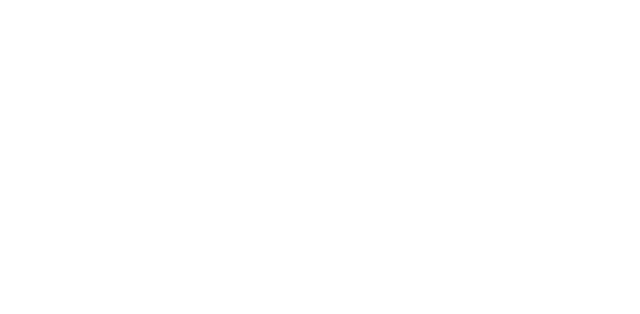
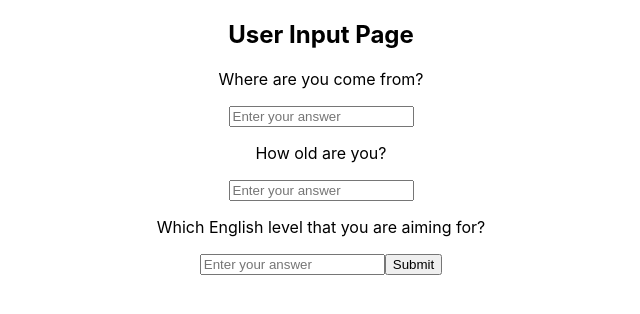
Before and after one commit to sanyamverma1/student-app, a React (Create React App) app in the folder frontend/: page /form in a window 1280 px wide. Before the commit this address had no page. Shown: the top 314 px of the page, without its empty margins (319-959 px from the left). Built offline with nearby package versions, Linux system fonts and the light colour scheme.

Commit message:
Login page completed

```diff
--- a/frontend/package.json
+++ b/frontend/package.json
@@ -9,6 +9,7 @@
     "@testing-library/user-event": "^13.5.0",
     "react": "^19.2.0",
     "react-dom": "^19.2.0",
+    "react-router-dom": "^7.9.4",
     "react-scripts": "5.0.1",
     "web-vitals": "^2.1.4"
   },
--- a/frontend/src/App.js
+++ b/frontend/src/App.js
@@ -1,19 +1,22 @@
 import React from "react";
 import { BrowserRouter as Router, Routes, Route } from "react-router-dom";
-import Login from "./components/Login.js";
-// import StudentForm from "./components/StudentForm";
+import "./App.css";
+import Login from "./components/Login";
+import StudentForm from "./components/StudentForm";
 // import AdminDashboard from "./components/AdminDashboard";
 // import "bootstrap/dist/css/bootstrap.min.css";
-import "./styles/login.css";
+// import "./styles/login.css";
 
 function App() {
   return (
     <Router>
-      <Routes>
-        <Route path="/" element={<Login />} />
-        {/* <Route path="/form" element={<StudentForm />} /> */}
-        {/* <Route path="/admin" element={<AdminDashboard />} /> */}
-      </Routes>
+      <div className="App">
+        <Routes>
+          <Route path="/" element={<Login />} />
+          <Route path="/form" element={<StudentForm />} />
+          {/* <Route path="/admin" element={<AdminDashboard />} /> */}
+        </Routes>
+      </div>
     </Router>
   );
 }
--- a/frontend/src/components/Login.js
+++ b/frontend/src/components/Login.js
@@ -1,56 +1,59 @@
-document.addEventListener('DOMContentLoaded', () => {
-  const form = document.getElementById('loginForm');
-  if (!form) return;
-  const errorEl = document.getElementById('error');
-  const submitBtn = document.getElementById('submitBtn');
-  const roleNote = document.getElementById('roleNote');
+import React, { useState } from 'react';
+import {useNavigate} from 'react-router-dom';
+import '../styles/login.css';
 
-  const updateRoleNote = () => {
-    const role = form.role?.value || 'user';
-    if (roleNote) roleNote.innerHTML = `Signing in as <strong>${role === 'admin' ? 'Admin' : 'User'}</strong>.`;
-  };
-  Array.from(form.role || []).forEach(r => r.addEventListener('change', updateRoleNote));
-  updateRoleNote();
+function Login() {
+    const [studentID, setEmail] = useState('');
+    const [password, setPassword] = useState('');
+    const [rememberMe, setRememberMe] = useState(false);
+    const [error, setError] = useState('');
+    const navigate = useNavigate();
 
-  form.addEventListener('submit', async (ev) => {
-    ev.preventDefault();
-    if (errorEl) errorEl.textContent = '';
-    if (submitBtn) submitBtn.disabled = true;
+    const handleSubmit = (e) => {
+        e.preventDefault();
+        alert(`StudentID: ${studentID}, Password: ${password}`);
+        // Dummy authentication logic
+        if (studentID === 'admin@gmail.com' && password === 'pass') {
+            setError('');
+            alert('Login successful!');
+            // Redirect to User Input page
+            navigate('/user-input');
+        } else {
+            setError('Invalid email or password');
+            alert('Invalid email or password');
+        }
+    }
+    return (
+        <div className="login-container">
+            <h2>Login</h2>
+            <form onSubmit={handleSubmit}>
+                <input
+                    type="studentID"
+                    placeholder="StudentID"
+                    value={studentID}
+                    onChange={e => setEmail(e.target.value)}
+                    required
+                />
+                <input
+                    type="password"
+                    placeholder="Password"
+                    value={password}
+                    onChange={e => setPassword(e.target.value)}
+                    required
+                />
+                <label>
+                    <input
+                        type="checkbox"
+                        checked={rememberMe}
+                        onChange={e => setRememberMe(e.target.checked)}
+                    />
+                    Remember me
+                </label>
+                <button type="submit">Login</button>
+                {error && <p className="error">{error}</p>}
+            </form>
+        </div>
+    )
+}
 
-    const payload = {
-      username: form.username?.value.trim() || '',
-      password: form.password?.value || '',
-      role: form.role?.value || 'user'
-    };
-
-    if (!payload.username || !payload.password) {
-      if (errorEl) errorEl.textContent = 'Username and password are required.';
-      if (submitBtn) submitBtn.disabled = false;
-      return;
-    }
-
-    try {
-      const res = await fetch('/api/login', {
-        method: 'POST',
-        headers: { 'Content-Type': 'application/json' },
-        body: JSON.stringify(payload)
-      });
-
-      if (!res.ok) {
-        const body = await res.json().catch(()=>({message:'Login failed'}));
-        if (errorEl) errorEl.textContent = body?.message || 'Invalid credentials.';
-        if (submitBtn) submitBtn.disabled = false;
-        return;
-      }
-
-      const data = await res.json();
-      if (data.token) localStorage.setItem('authToken', data.token);
-      const dest = (payload.role === 'admin') ? '/admin/dashboard' : '/user/dashboard';
-      window.location.href = data.redirect || dest;
-    } catch (err) {
-      if (errorEl) errorEl.textContent = 'Network error. Try again.';
-      if (submitBtn) submitBtn.disabled = false;
-      console.error(err);
-    }
-  });
-});
+export default Login;
--- a/frontend/src/components/StudentForm.js
+++ b/frontend/src/components/StudentForm.js
@@ -0,0 +1,52 @@
+import React, { useState } from "react";
+
+function StudentForm() {
+  const [inputValue, setInputValue] = useState("");
+
+  const handleChange = (e) => {
+    setInputValue(e.target.value);
+  };
+
+  const handleSubmit = (e) => {
+    e.preventDefault();
+    alert(`Input Value: ${inputValue}`);
+  };
+
+  return (
+    <div>
+      <h2>User Input Page</h2>
+      <p>Where are you come from?</p>
+      <form onSubmit={handleSubmit}>
+        <input
+          type="text"
+          placeholder="Enter your answer"
+          value={inputValue}
+          onChange={handleChange}
+          required
+        />
+        {/* <button type="submit">Submit</button> */}
+      </form>
+      <p>How old are you?</p>
+        <input
+          type="text"
+          placeholder="Enter your answer"
+          value={inputValue}
+          onChange={handleChange}
+          required
+        />
+        <p>Which English level that you are aiming for?</p>
+        <input
+          type="text"
+          placeholder="Enter your answer"
+          value={inputValue}
+          onChange={handleChange}
+          required
+        />
+        <button type="submit">Submit</button>
+
+    </div>
+
+  );
+}
+
+export default StudentForm;
--- a/frontend/src/styles/login.css
+++ b/frontend/src/styles/login.css
@@ -1,18 +1,37 @@
-1:root{
-  --bg:#f5f7fb; --card:#fff; --accent:#0066cc; --danger:#d9534f;
-  --muted:#6b7280; --radius:8px;
+.login-container {
+  max-width: 350px;
+  margin: 60px auto;
+  padding: 32px;
+  background: #fff;
+  border-radius: 8px;
+  box-shadow: 0 2px 8px rgba(0,0,0,0.1);
+  text-align: center;
 }
-*{box-sizing:border-box}
-html,body{height:100%;margin:0;font-family:Inter,Segoe UI,Roboto,Arial,sans-serif;background:var(--bg);color:#111}
-.container{min-height:100dvh;display:flex;align-items:center;justify-content:center;padding:24px}
-.card{width:100%;max-width:420px;padding:28px;border-radius:var(--radius);background:var(--card);box-shadow:0 6px 24px rgba(15,23,42,0.08)}
-h1{margin:0 0 18px 0;font-size:1.25rem}
-.field{display:block;margin-bottom:12px}
-.field span{display:block;font-size:0.85rem;color:var(--muted);margin-bottom:6px}
-input[type="text"],input[type="password"]{width:100%;padding:10px 12px;border:1px solid #e6e9ef;border-radius:6px;font-size:1rem}
-.roleField{display:flex;gap:12px;align-items:center;border:none;padding:0;margin:8px 0 16px 0}
-.primary{width:100%;padding:10px 12px;background:var(--accent);color:#fff;border:none;border-radius:6px;font-weight:600;cursor:pointer}
-.primary:disabled{opacity:0.6;cursor:default}
-.error{color:var(--danger);min-height:20px;margin-bottom:8px;font-size:0.9rem}
-.help{margin-top:12px;color:var(--muted);font-size:0.85rem;text-align:center}
-@media (max-width:420px){.card{padding:20px}}
+
+.login-container h2 {
+  margin-bottom: 24px;
+}
+
+.login-container input {
+  width: 100%;
+  padding: 10px;
+  margin: 8px 0;
+  border: 1px solid #ccc;
+  border-radius: 4px;
+}
+
+.login-container button {
+  width: 100%;
+  padding: 10px;
+  background: #1976d2;
+  color: #fff;
+  border: none;
+  border-radius: 4px;
+  margin-top: 16px;
+  cursor: pointer;
+  font-size: 16px;
+}
+
+.login-container button:hover {
+  background: #1565c0;
+}
```
Also changed, not shown: 1 other file (tests, documents, lock files or other folders).
